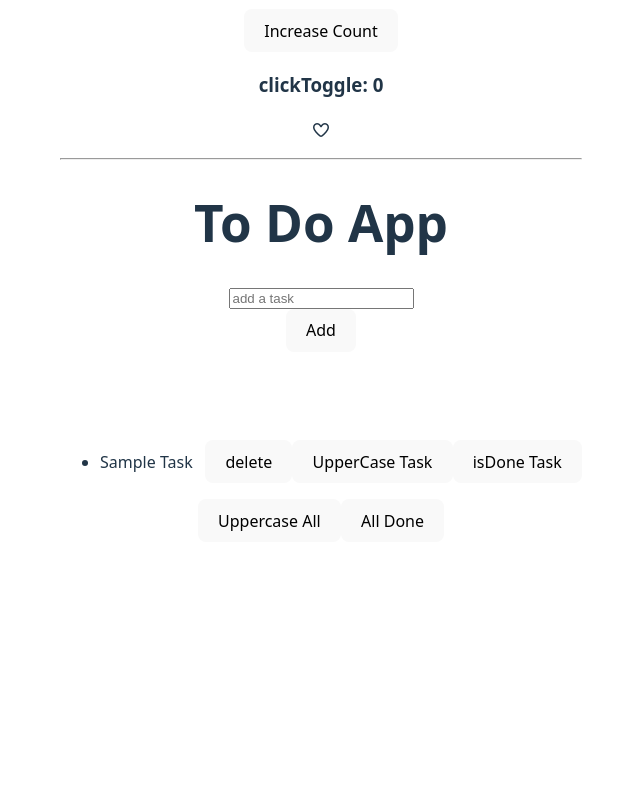
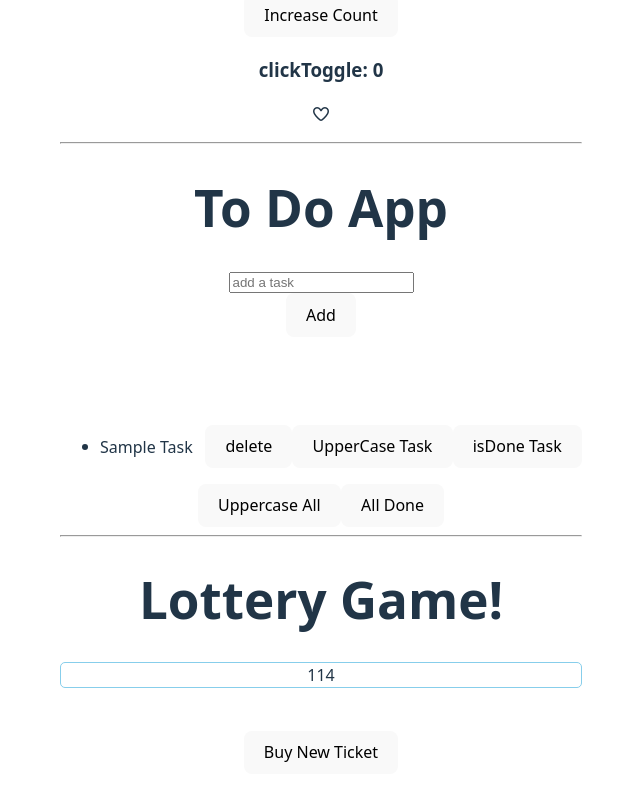
Before and after one commit to Aditya-Gujarkar/Learning-React, a React (Vite) app in the folder react-states/: page / in a window 1280 px wide. Shown: the part 210-1010 px from the top of the page, without its empty margins (319-959 px from the left). Before the commit the page ends 800 px from the top, so only its background shows below. Built offline with nearby package versions, Linux system fonts and the light colour scheme.

Commit message:
added lotterygame basic(M1)

```diff
--- a/react-states/src/App.jsx
+++ b/react-states/src/App.jsx
@@ -5,6 +5,7 @@ import './App.css'
 import Counter from './Counter'
 import LikeButton from './LikeButton'
 import ToDoApp from './ToDoApp'
+import LotteryBasic from './LotteryBasic'
 
 function App() {
   // const [count, setCount] = useState(0)
@@ -36,6 +37,8 @@ function App() {
       <LikeButton />
       <hr />
       <ToDoApp />
+      <hr />
+      <LotteryBasic />
     </>
   )
 }
--- /dev/null
+++ b/react-states/src/LotteryBasic.css
@@ -0,0 +1,4 @@
+.ticket{
+    border: 1px solid skyblue;
+    border-radius: 5px;
+}
--- /dev/null
+++ b/react-states/src/LotteryBasic.jsx
@@ -0,0 +1,28 @@
+import {useState} from "react";
+import "./LotteryBasic.css";
+import {genTicket,sum} from "./helper"
+
+
+export default function LotteryBasic() {
+    const [ticket, setTicket]=useState(genTicket(3));
+    let isWinning= sum(ticket)===15;
+
+    let buyTicket=()=>{
+        setTicket(genTicket(3));
+    }
+
+    return(
+    <div>
+        <h1>Lottery Game!</h1>
+        <div className="ticket">
+            <span>{ticket[0]}</span>
+            <span>{ticket[1]}</span>
+            <span>{ticket[2]}</span>
+        </div>
+        <h3>{isWinning && "Congratulations! You won!"}</h3>
+        <br />
+                    <button onClick={buyTicket}>Buy New Ticket</button>
+
+    </div>
+    );
+}
--- /dev/null
+++ b/react-states/src/helper.js
@@ -0,0 +1,15 @@
+// to generate 3 random numbers
+
+function genTicket(n){
+    let arr=new Array(n);
+    for(let i=0;i<n;i++){
+        arr[i]=(Math.floor(Math.random()*10));
+}
+return arr;
+}
+
+function sum(arr){
+    return arr.reduce((sum,currElement)=>sum+currElement,0);
+}
+
+export {genTicket, sum};
```
